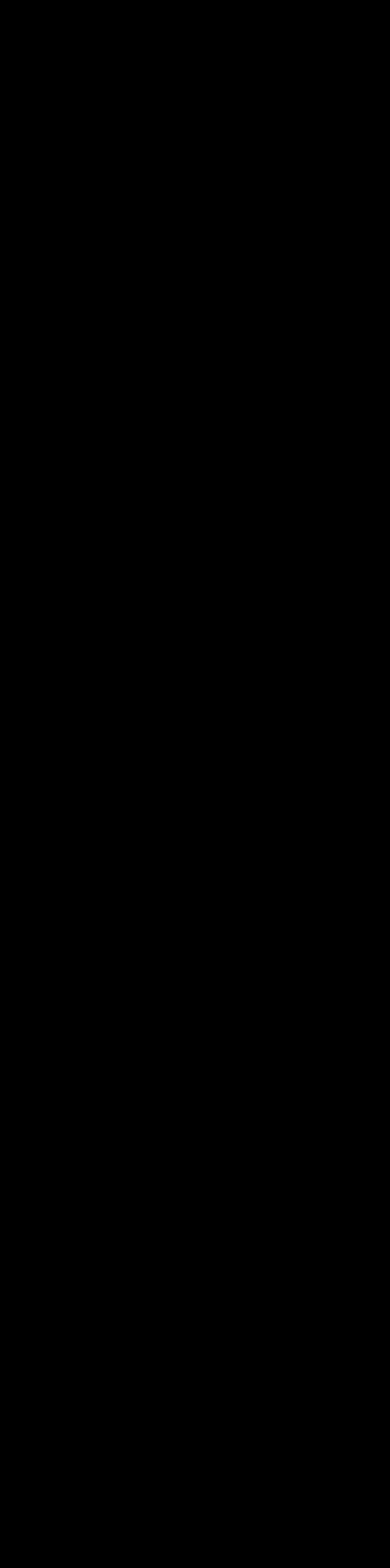
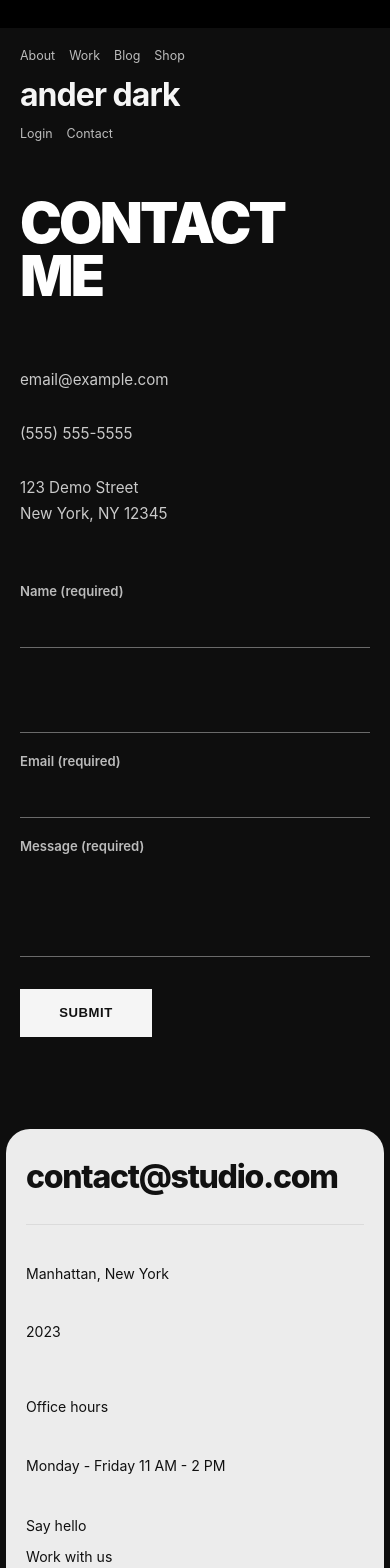
Before and after one commit to bom0320/web-portfolio, a Next.js app: page / in a window 390 px wide. Shown: the part 10240-11808 px from the top of the page. Before the commit the page ends 10388 px from the top, so only its background shows below. Built offline with nearby package versions, Linux system fonts and the light colour scheme.

Commit message:
feat: contactSection start

```diff
--- a/src/components/sections/ContactSection.tsx
+++ b/src/components/sections/ContactSection.tsx
@@ -1,9 +1,122 @@
-"use client";
+import Link from "next/link";
 
 export default function ContactSection() {
   return (
-    <section id="contact" className="contact">
-      <div className="contact_inner"></div>
+    <section className="contact-section">
+      <div className="contact-section__hero">
+        <header className="contact-section__header">
+          <nav className="contact-section__nav contact-section__nav--left">
+            <Link href="/">About</Link>
+            <Link href="/">Work</Link>
+            <Link href="/">Blog</Link>
+            <Link href="/">Shop</Link>
+          </nav>
+
+          <div className="contact-section__logo">ander dark</div>
+
+          <nav className="contact-section__nav contact-section__nav--right">
+            <Link href="/">Login</Link>
+            <Link href="/">Contact</Link>
+          </nav>
+        </header>
+
+        <div className="contact-section__inner">
+          <h2 className="contact-section__title">CONTACT ME</h2>
+
+          <div className="contact-section__content">
+            <aside className="contact-section__info">
+              <a
+                href="mailto:email@example.com"
+                className="contact-section__info-link"
+              >
+                email@example.com
+              </a>
+
+              <a href="tel:5555555555" className="contact-section__info-link">
+                (555) 555-5555
+              </a>
+
+              <address className="contact-section__address">
+                123 Demo Street
+                <br />
+                New York, NY 12345
+              </address>
+            </aside>
+
+            <form className="contact-form">
+              <div className="contact-form__row">
+                <div className="contact-form__field">
+                  <label htmlFor="firstName">Name (required)</label>
+                  <input id="firstName" name="firstName" type="text" />
+                </div>
+
+                <div className="contact-form__field">
+                  <label
+                    htmlFor="lastName"
+                    className="contact-form__hidden-label"
+                  >
+                    Last Name
+                  </label>
+                  <input id="lastName" name="lastName" type="text" />
+                </div>
+              </div>
+
+              <div className="contact-form__row contact-form__row--single">
+                <div className="contact-form__field">
+                  <label htmlFor="email">Email (required)</label>
+                  <input id="email" name="email" type="email" />
+                </div>
+              </div>
+
+              <div className="contact-form__row contact-form__row--single">
+                <div className="contact-form__field">
+                  <label htmlFor="message">Message (required)</label>
+                  <textarea id="message" name="message" rows={4} />
+                </div>
+              </div>
+
+              <button type="submit" className="contact-form__submit">
+                SUBMIT
+              </button>
+            </form>
+          </div>
+        </div>
+      </div>
+
+      <div className="contact-section__footer-card">
+        <div className="contact-section__footer-top">
+          <a
+            href="mailto:contact@studio.com"
+            className="contact-section__footer-email"
+          >
+            contact@studio.com
+          </a>
+        </div>
+
+        <div className="contact-section__footer-bottom">
+          <div className="contact-section__footer-col">
+            <p>Manhattan, New York</p>
+            <p>2023</p>
+          </div>
+
+          <div className="contact-section__footer-col">
+            <p>Office hours</p>
+            <p>Monday - Friday 11 AM - 2 PM</p>
+          </div>
+
+          <div className="contact-section__footer-col contact-section__footer-links">
+            <Link href="/">Say hello</Link>
+            <Link href="/">Work with us</Link>
+          </div>
+
+          <div className="contact-section__footer-col contact-section__footer-social">
+            <Link href="/">Be</Link>
+            <Link href="/">Instagram</Link>
+            <Link href="/">Facebook</Link>
+            <Link href="/">Privacy Policy</Link>
+          </div>
+        </div>
+      </div>
     </section>
   );
 }
--- a/src/styles/sections/_contact.scss
+++ b/src/styles/sections/_contact.scss
@@ -0,0 +1,260 @@
+.contact-section {
+  width: 100vw;
+  margin-left: calc(50% - 50vw);
+  background: #0e0e0e;
+  color: #f5f5f5;
+  position: relative;
+  overflow: hidden;
+}
+
+.contact-section__hero {
+  min-height: 100vh;
+  padding: 28px 36px 0;
+  background: #0e0e0e;
+}
+
+.contact-section__header {
+  display: grid;
+  grid-template-columns: 1fr auto 1fr;
+  align-items: center;
+  gap: 24px;
+}
+
+.contact-section__logo {
+  justify-self: center;
+  font-size: 2rem;
+  font-weight: 700;
+  letter-spacing: -0.03em;
+  text-transform: lowercase;
+}
+
+.contact-section__nav {
+  display: flex;
+  align-items: center;
+  gap: 20px;
+  font-size: 0.78rem;
+  color: rgba(255, 255, 255, 0.72);
+}
+
+.contact-section__nav--left {
+  justify-content: flex-start;
+}
+
+.contact-section__nav--right {
+  justify-content: flex-end;
+}
+
+.contact-section__nav a {
+  color: inherit;
+  text-decoration: none;
+}
+
+.contact-section__inner {
+  width: min(1240px, 100%);
+  margin: 0 auto;
+  padding: 72px 0 180px;
+}
+
+.contact-section__title {
+  margin: 0 0 72px;
+  text-align: center;
+  font-size: clamp(56px, 9vw, 112px);
+  line-height: 0.95;
+  font-weight: 900;
+  letter-spacing: -0.05em;
+  color: #ffffff;
+}
+
+.contact-section__content {
+  display: grid;
+  grid-template-columns: 240px minmax(0, 1fr);
+  gap: 120px;
+  align-items: start;
+}
+
+.contact-section__info {
+  display: flex;
+  flex-direction: column;
+  gap: 28px;
+  padding-top: 16px;
+}
+
+.contact-section__info-link,
+.contact-section__address {
+  font-size: 0.95rem;
+  line-height: 1.7;
+  color: rgba(255, 255, 255, 0.78);
+  text-decoration: none;
+  font-style: normal;
+}
+
+.contact-form {
+  width: 100%;
+}
+
+.contact-form__row {
+  display: grid;
+  grid-template-columns: 1fr 1fr;
+  gap: 28px;
+  margin-bottom: 28px;
+}
+
+.contact-form__row--single {
+  grid-template-columns: 1fr;
+}
+
+.contact-form__field {
+  display: flex;
+  flex-direction: column;
+  gap: 10px;
+}
+
+.contact-form__field label {
+  font-size: 0.82rem;
+  font-weight: 600;
+  color: rgba(255, 255, 255, 0.72);
+}
+
+.contact-form__hidden-label {
+  opacity: 0;
+  pointer-events: none;
+}
+
+.contact-form__field input,
+.contact-form__field textarea {
+  width: 100%;
+  border: none;
+  border-bottom: 1px solid rgba(255, 255, 255, 0.38);
+  background: transparent;
+  color: #ffffff;
+  font-size: 1rem;
+  padding: 8px 0 12px;
+  outline: none;
+  resize: none;
+}
+
+.contact-form__field input:focus,
+.contact-form__field textarea:focus {
+  border-bottom-color: #ffffff;
+}
+
+.contact-form__submit {
+  min-width: 132px;
+  height: 48px;
+  margin-top: 12px;
+  border: none;
+  background: #f5f5f5;
+  color: #111111;
+  font-size: 0.82rem;
+  font-weight: 800;
+  letter-spacing: 0.04em;
+  cursor: pointer;
+}
+
+.contact-section__footer-card {
+  width: calc(100% - 24px);
+  margin: -72px auto 0;
+  background: #ececec;
+  color: #111111;
+  border-radius: 28px 28px 0 0;
+  padding: 36px 40px 28px;
+  position: relative;
+  z-index: 2;
+}
+
+.contact-section__footer-top {
+  padding-bottom: 28px;
+  border-bottom: 1px solid rgba(17, 17, 17, 0.08);
+}
+
+.contact-section__footer-email {
+  font-size: clamp(32px, 4vw, 56px);
+  font-weight: 800;
+  letter-spacing: -0.04em;
+  color: #111111;
+  text-decoration: none;
+}
+
+.contact-section__footer-bottom {
+  display: grid;
+  grid-template-columns: repeat(4, minmax(0, 1fr));
+  gap: 24px;
+  padding-top: 24px;
+}
+
+.contact-section__footer-col {
+  display: flex;
+  flex-direction: column;
+  gap: 8px;
+  font-size: 0.88rem;
+  line-height: 1.6;
+}
+
+.contact-section__footer-links,
+.contact-section__footer-social {
+  align-items: flex-start;
+}
+
+.contact-section__footer-col a {
+  color: inherit;
+  text-decoration: none;
+}
+
+@media (max-width: 1024px) {
+  .contact-section__content {
+    grid-template-columns: 1fr;
+    gap: 56px;
+  }
+
+  .contact-section__footer-bottom {
+    grid-template-columns: 1fr 1fr;
+  }
+}
+
+@media (max-width: 768px) {
+  .contact-section__hero {
+    padding: 20px 20px 0;
+  }
+
+  .contact-section__header {
+    grid-template-columns: 1fr;
+    gap: 12px;
+  }
+
+  .contact-section__logo,
+  .contact-section__nav--left,
+  .contact-section__nav--right {
+    justify-self: start;
+  }
+
+  .contact-section__nav {
+    flex-wrap: wrap;
+    gap: 14px;
+  }
+
+  .contact-section__inner {
+    padding: 56px 0 140px;
+  }
+
+  .contact-section__title {
+    text-align: left;
+    margin-bottom: 48px;
+  }
+
+  .contact-form__row {
+    grid-template-columns: 1fr;
+    gap: 20px;
+    margin-bottom: 20px;
+  }
+
+  .contact-section__footer-card {
+    width: calc(100% - 12px);
+    margin-top: -48px;
+    padding: 28px 20px 24px;
+    border-radius: 24px 24px 0 0;
+  }
+
+  .contact-section__footer-bottom {
+    grid-template-columns: 1fr;
+  }
+}
```
